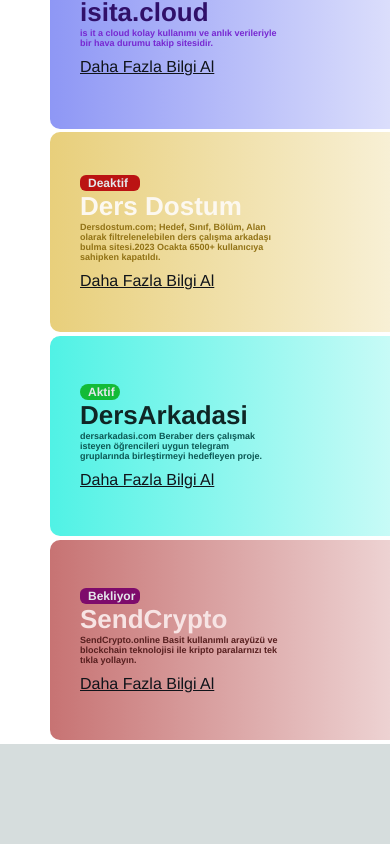
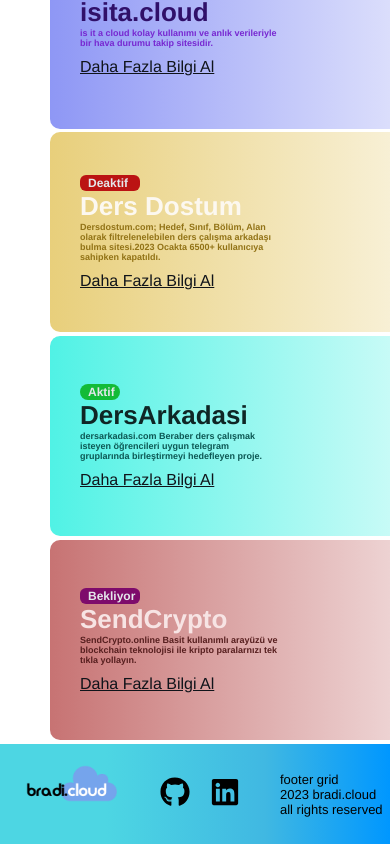
Before and after one commit to muefdo/bradicloud, a Next.js app: page / in a window 390 px wide. Shown: the part 1187-2033 px from the top of the page. Built offline with nearby package versions, Linux system fonts and the light colour scheme.

Commit message:
design fix

```diff
--- a/components/Layout.js
+++ b/components/Layout.js
@@ -54,6 +54,7 @@
                   <Link href="/" passHref legacyBehavior>
                     <a>
                       <Image
+
                         src={githubLogo}
                         alt="logo"
                         width={30}
--- a/components/block/Block.module.css
+++ b/components/block/Block.module.css
@@ -5,15 +5,8 @@
   align-items: center;
   justify-content: center;
   background-image: url("./public/header.png");
+  width: 100%;
 
-
-}
-.headerImage{
-
-  width: 1500px;
-  height: 500px;
-  z-index: -99;
-  padding-top: 0px;
 }
 
 .textContainer {
@@ -43,10 +36,12 @@
 .imageCloud{
   width: 400px;
   height: 400px;
+
 }
 .imageTech{
   width: 150px;
   height: 150px;
+
 }
 
 .braditechContainer {
--- a/styles/globals.css
+++ b/styles/globals.css
@@ -9,7 +9,6 @@
   padding: 0;
   margin: 0;
   font-family: Helvetica;
-
 }
 
 .headerContainer {
@@ -34,11 +33,18 @@
 }
 
 .footer {
-  background-color: rgb(214, 221, 221);
   height: 100px;
   display: flex;
   align-items: center;
   justify-content: center;
+  background: linear-gradient(
+    90deg,
+    rgba(77, 214, 227, 1) 27%,
+    rgba(64, 184, 226, 1) 68%,
+    rgba(0, 151, 255, 1) 100%
+  );
+  margin-right: 0px;
+  padding: 0;
 }
 .footerLinks {
   padding-right: 650px;
@@ -54,3 +60,199 @@
   align-items: center;
   justify-content: center;
 }
+@media only screen and (max-width: 1155px) {
+  .greatFooter {
+    padding-top: 1%;
+  }
+
+  .footerImage{
+    padding-left: 80px;
+  }
+
+  .footer {
+    height: 100px;
+    display: flex;
+    align-items: center;
+    justify-content: center;
+    background: linear-gradient(
+      90deg,
+      rgba(77, 214, 227, 1) 27%,
+      rgba(64, 184, 226, 1) 68%,
+      rgba(0, 151, 255, 1) 100%
+    );
+  }
+  .footerLinks {
+    padding-right: 300px;
+    padding-left: 150px;
+    display: flex;
+  }
+  .Github {
+    padding-right: 20px;
+  }
+  .footerGrid {
+    padding-left: 0px;
+    display: grid;
+    align-items: center;
+    justify-content: center;
+  }
+}
+
+@media only screen and (max-width: 815px) {
+  .greatFooter {
+    padding-top: 1%;
+    margin: 0;
+  }
+
+  .footerImage{
+    padding-left: 80px;
+  }
+
+  .footer {
+    height: 100px;
+    display: flex;
+    align-items: center;
+    justify-content: center;
+    background: linear-gradient(
+      90deg,
+      rgba(77, 214, 227, 1) 27%,
+      rgba(64, 184, 226, 1) 68%,
+      rgba(0, 151, 255, 1) 100%
+    );
+  }
+  .footerLinks {
+    padding-right: 100px;
+    padding-left: 100px;
+    display: flex;
+  }
+  .Github {
+    padding-right: 20px;
+  }
+  .footerGrid {
+    padding-left: 0px;
+    padding-right: 0px;
+    display: grid;
+    align-items: center;
+    justify-content: center;
+    font-size: small;
+  }
+}
+
+@media only screen and (max-width: 530px) {
+  .greatFooter {
+    padding-top: 1%;
+    margin: 0;
+  }
+
+  .footerImage{
+    padding-left: 20px;
+  }
+
+  .footer {
+    height: 100px;
+    display: flex;
+    align-items: center;
+    justify-content: center;
+    background: linear-gradient(
+      90deg,
+      rgba(77, 214, 227, 1) 27%,
+      rgba(64, 184, 226, 1) 68%,
+      rgba(0, 151, 255, 1) 100%
+    );
+  }
+  .footerLinks {
+    padding-right: 80px;
+    padding-left: 80px;
+    display: flex;
+  }
+  .Github {
+    padding-right: 20px;
+  }
+  .footerGrid {
+    padding-left: 0px;
+    padding-right: 0px;
+    display: grid;
+    align-items: center;
+    justify-content: center;
+    font-size: small;
+  }
+}
+
+@media only screen and (max-width: 460px) {
+  .greatFooter {
+    padding-top: 1%;
+    margin: 0;
+  }
+
+  .footerImage{
+    padding-left: 20px;
+  }
+
+  .footer {
+    height: 100px;
+    display: flex;
+    align-items: center;
+    justify-content: center;
+    background: linear-gradient(
+      90deg,
+      rgba(77, 214, 227, 1) 27%,
+      rgba(64, 184, 226, 1) 68%,
+      rgba(0, 151, 255, 1) 100%
+    );
+  }
+  .footerLinks {
+    padding-right: 60px;
+    padding-left: 60px;
+    display: flex;
+  }
+  .Github {
+    padding-right: 20px;
+  }
+  .footerGrid {
+    padding-left: 0px;
+    padding-right: 0px;
+    display: grid;
+    align-items: center;
+    justify-content: center;
+    font-size: small;
+  }
+}
+
+@media only screen and (max-width: 405px) {
+  .greatFooter {
+    padding-top: 1%;
+    margin: 0;
+  }
+
+  .footerImage{
+    padding-left: 20px;
+  }
+
+  .footer {
+    height: 100px;
+    display: flex;
+    align-items: center;
+    justify-content: center;
+    background: linear-gradient(
+      90deg,
+      rgba(77, 214, 227, 1) 27%,
+      rgba(64, 184, 226, 1) 68%,
+      rgba(0, 151, 255, 1) 100%
+    );
+  }
+  .footerLinks {
+    padding-right: 40px;
+    padding-left: 40px;
+    display: flex;
+  }
+  .Github {
+    padding-right: 20px;
+  }
+  .footerGrid {
+    padding-left: 0px;
+    padding-right: 0px;
+    display: grid;
+    align-items: center;
+    justify-content: center;
+    font-size: small;
+  }
+}
```
